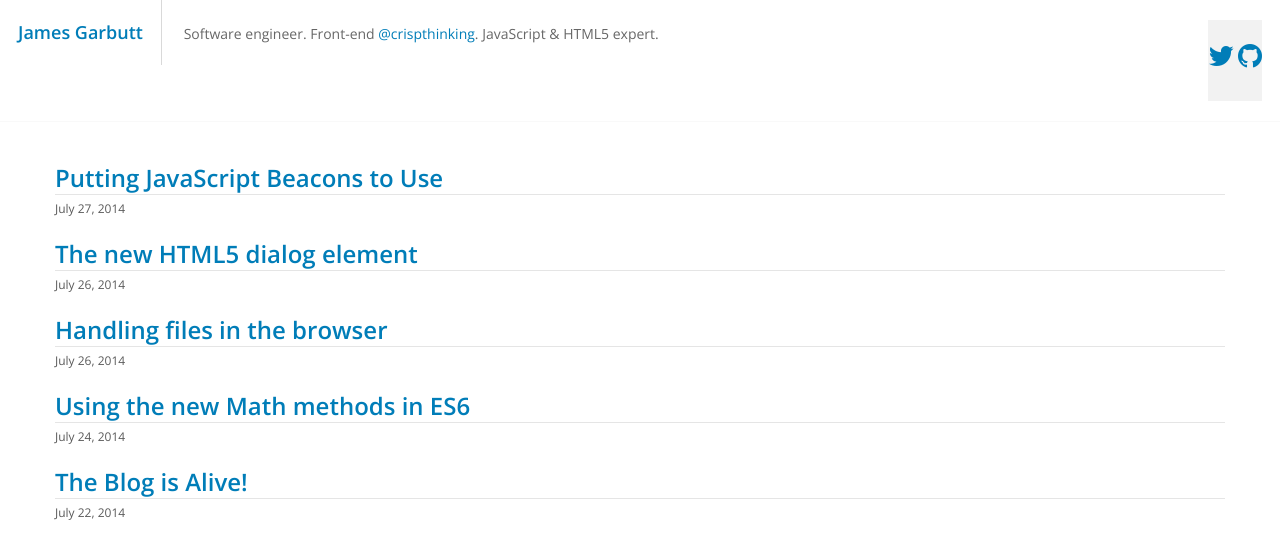
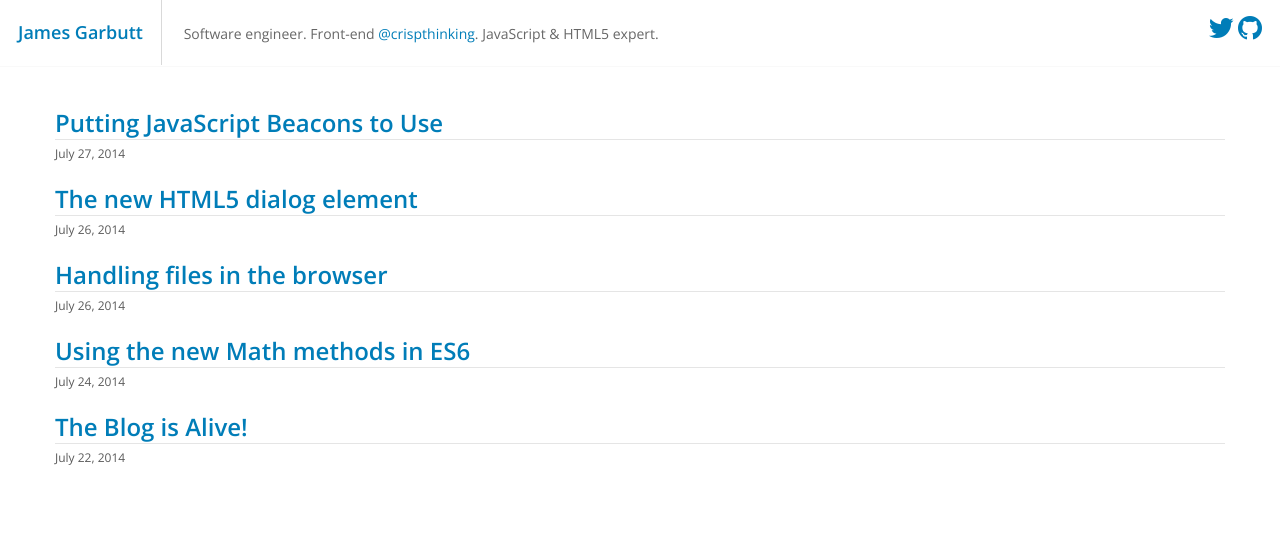
Before and after one commit to 43081j/43081j.github.io, a Jekyll site: the page built from index.html, in a window 1280 px wide. Shown: the top 559 px of the page. Built offline with Jekyll 4.4.1, drawn with Linux system fonts in a browser that asks for light colours; nearby versions of some CDN libraries; the list of posts is cut into pages by our own code; comment, search, counter and statistics services are not loaded.

Commit message:
fix header

```diff
--- a/_includes/header.html
+++ b/_includes/header.html
@@ -26,7 +26,7 @@
 				</p>
 			</div>
 			<div class="right">
-				<div class="social">
+				<div class="social-header">
 					<a href="//twitter.com/43081j" target="_blank"><i class="fa fa-twitter fa-2x"></i></a>
 					<a href="//github.com/43081j" target="_blank"><i class="fa fa-github fa-2x"></i></a>
 				</div>
--- a/css/header.scss
+++ b/css/header.scss
@@ -70,7 +70,7 @@
 		color: rgba(0,0,0,.6);
 	}
 
-	.social {
+	.social-header {
 		display:inline-block;
 		margin-right: 18px;
 		margin-left: 18px;
```
Also changed, not shown: app.css.
